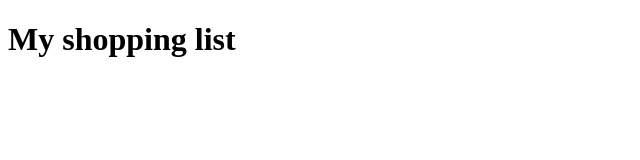
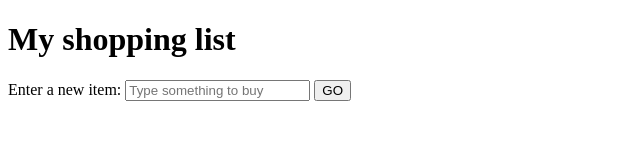
Before and after one commit to 10041993/Powercoders, a plain HTML site: page shopping/index.html in a window 1280 px wide. Shown: the whole page, without its empty margins (0-640 px from the left). Drawn offline with Linux system fonts and the light colour scheme.

Commit message:
Update button.

```diff
--- a/shopping/index.html
+++ b/shopping/index.html
@@ -10,6 +10,13 @@
 <h1>My shopping list</h1>
 <!--Controls to add new items go here -->
 <!--This is the shopping list -->
+<!-- Controls to add new items go here -->
+<div>
+    <label for="item">Enter a new item:</label>
+    <input type="text" id="item"
+           placeholder="Type something to buy">
+    <button>GO</button>
+</div>
 <ul>
 
 
```
